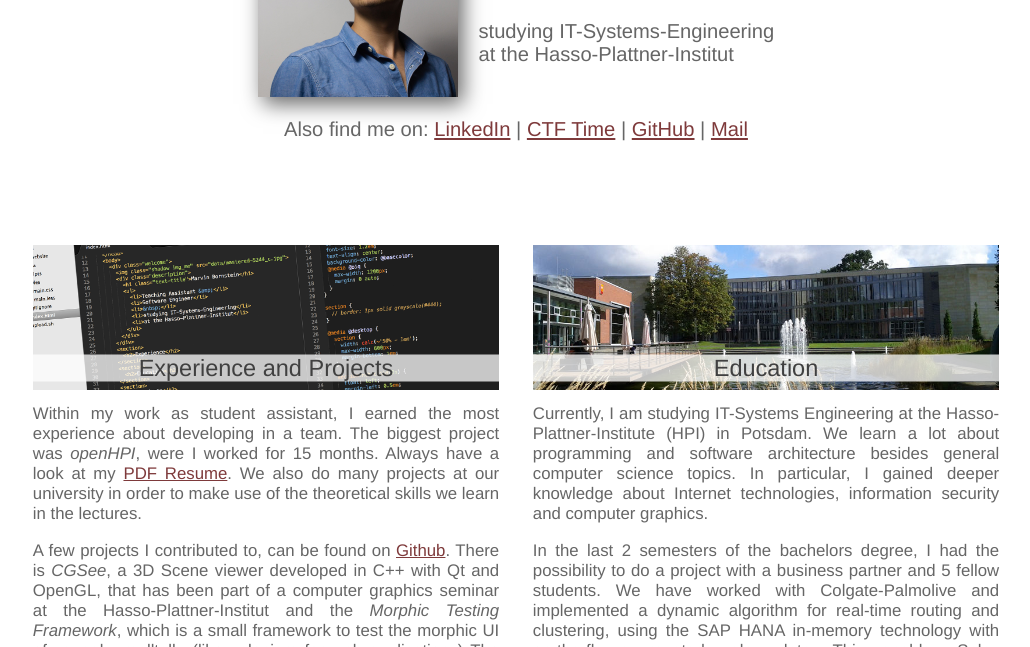
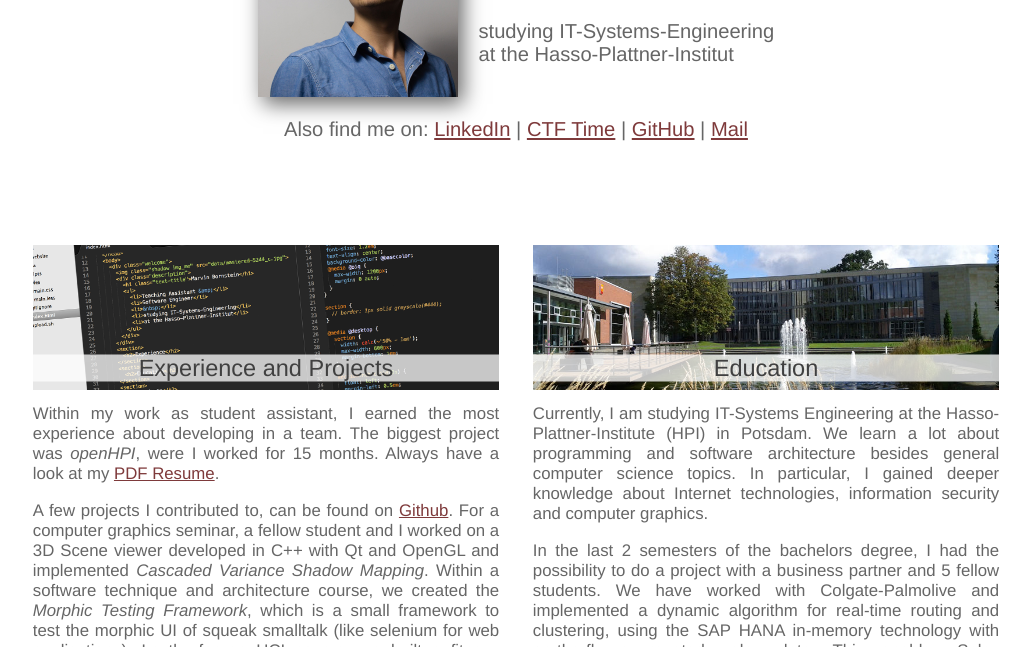
Before and after one commit to mbornstein/mbornstein.github.io, a plain HTML site: page index.html in a window 1280 px wide. Shown: the part 153-800 px from the top of the page, without its empty margins (124-1154 px from the left). Drawn offline with nearby package versions, Linux system fonts and the light colour scheme.

Commit message:
update projects

```diff
--- a/index.html
+++ b/index.html
@@ -38,10 +38,10 @@
       </div>
       <h2>Experience and Projects</h2>
       <p>
-        Within my work as student assistant, I earned the most experience about developing in a team. The biggest project was <em>openHPI</em>, were I worked for 15 months. Always have a look at my <a href="/data/lebenslauf.pdf">PDF Resume</a>. We also do many projects at our university in order to make use of the theoretical skills we learn in the lectures.
+        Within my work as student assistant, I earned the most experience about developing in a team. The biggest project was <em>openHPI</em>, were I worked for 15 months. Always have a look at my <a href="/data/lebenslauf.pdf">PDF Resume</a>.
       </p>
       <p>
-        A few projects I contributed to, can be found on <a href="https://github.com/mbornstein">Github</a>. There is <em>CGSee</em>, a 3D Scene viewer developed in C++ with Qt and OpenGL, that has been part of a computer graphics seminar at the Hasso-Plattner-Institut and the <em>Morphic Testing Framework</em>, which is a small framework to test the morphic UI of squeak smalltalk. (like selenium for web applications) The second one arose from within a lecture at my university about software architecture and software techniques.
+        A few projects I contributed to, can be found on <a href="https://github.com/mbornstein">Github</a>. For a computer graphics seminar, a fellow student and I worked on a 3D Scene viewer developed in C++ with Qt and OpenGL and implemented <em>Cascaded Variance Shadow Mapping</em>. Within a software technique and architecture course, we created the <em>Morphic Testing Framework</em>, which is a small framework to test the morphic UI of squeak smalltalk (like selenium for web applications). Lastly, for an HCI course, we built a fitness application for interactive floors, after a design thinking like process (<a href="data/paper.pdf">see our paper</a>).
       </p>
     </section>
     <section>
```
